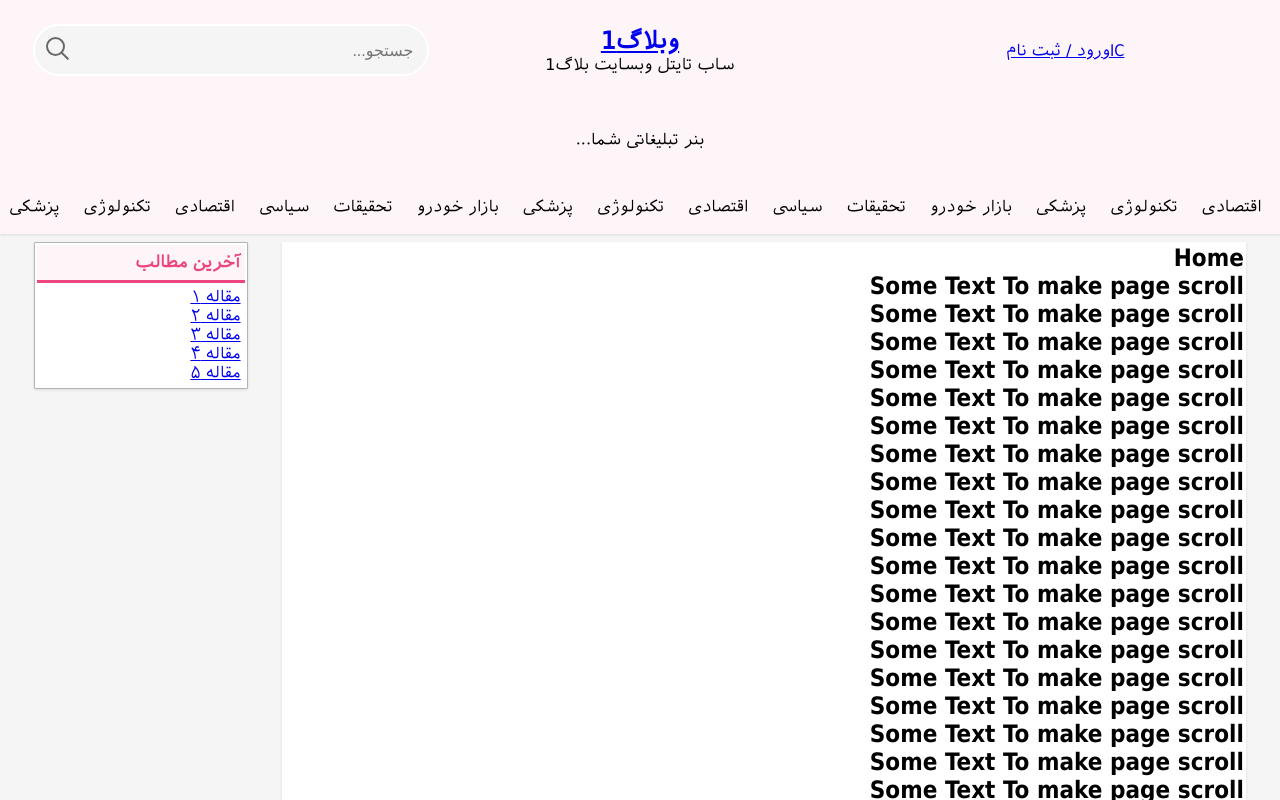
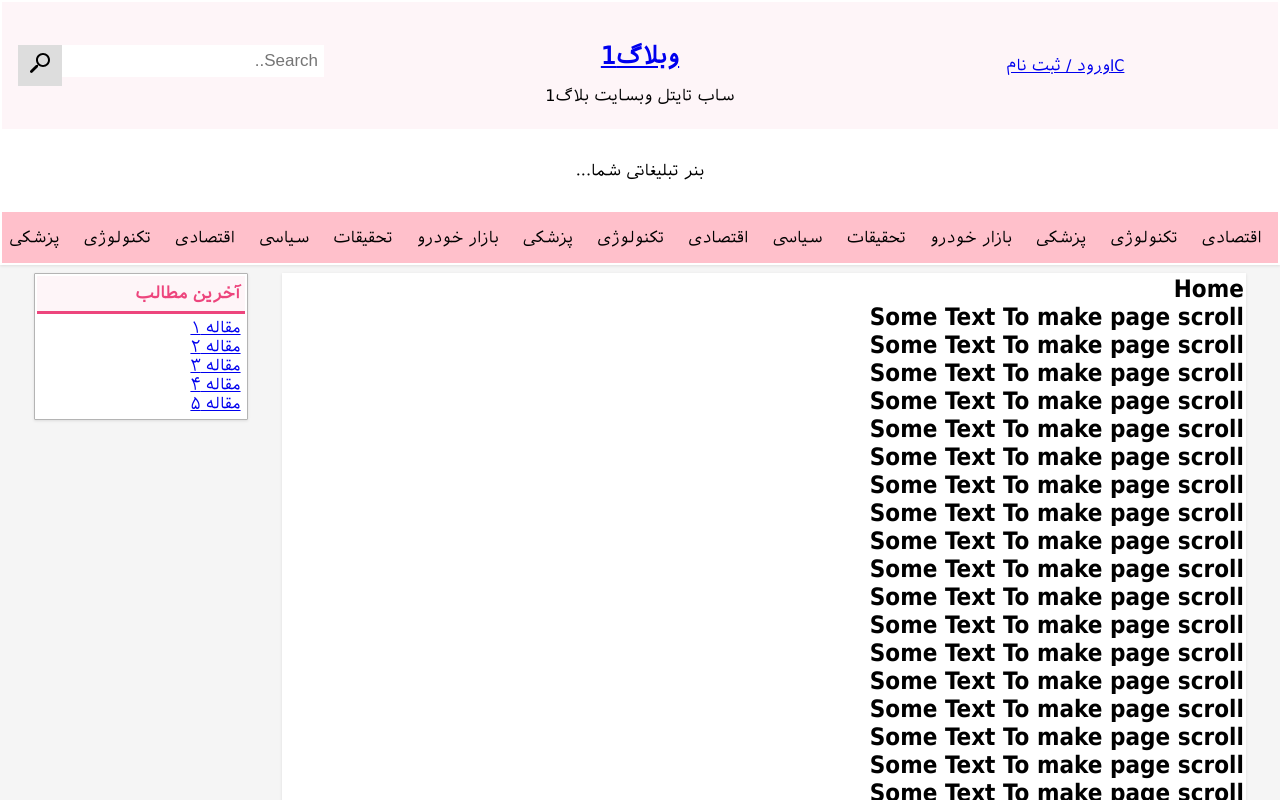
Before and after one commit to asgharale/blog1, a Vue app: page / in a window 1280 px wide. Shown: the top 800 px of the page. Built offline with nearby package versions, Linux system fonts and the light colour scheme.

Commit message:
after a while

```diff
--- a/package.json
+++ b/package.json
@@ -8,6 +8,11 @@
     "lint": "vue-cli-service lint"
   },
   "dependencies": {
+    "@fortawesome/fontawesome-svg-core": "^6.5.1",
+    "@fortawesome/free-brands-svg-icons": "^6.5.1",
+    "@fortawesome/free-regular-svg-icons": "^6.5.1",
+    "@fortawesome/free-solid-svg-icons": "^6.5.1",
+    "@fortawesome/vue-fontawesome": "^3.0.5",
     "core-js": "^3.8.3",
     "vue": "^3.2.13",
     "vue-router": "^4.0.3",
--- a/src/App.vue
+++ b/src/App.vue
@@ -4,22 +4,22 @@
       <div id="authopt" class="col-4 col-lg-1">
         <router-link to="/authenticate">
           <span>IC</span>
-          <span class="nico">ورود / ثبت نام</span>
+          <span class="lg-hide">ورود / ثبت نام</span>
         </router-link>
       </div>
       <div id="brand" class="col-4 col-md-12">
-        <router-link to="/"><h1>وبلاگ1</h1></router-link>
-        <p>ساب تایتل وبسایت بلاگ1</p>
+        <router-link id="brand-title" to="/"><h1 class="p3-vr">وبلاگ1</h1></router-link>
+        <p class="sub_title">ساب تایتل وبسایت بلاگ1</p>
      </div>
 
 
      <div class="col-4 col-lg-7 col-md-12" id="searchbar">
-        <form class="searchbar active p3-hr" action="search/">
-          <div class="input">
-            <input type="text" placeholder="جستجو..." name="q" id="searchfield">
-          </div>
-          <button class="searchicon"></button>
-        </form>
+        <div class="search-container">
+          <form>
+            <input  type="text" placeholder="Search.." name="search">
+            <button  type="submit"><img width="" src="./assets/icons/icsearch.svg"></button>
+          </form>
+        </div>
       </div>
     </header>
 
@@ -91,89 +91,56 @@
 @import './assets/variables.scss';
 
 
-// some css to make flex boxes be fully with each other
 #header{
+  vertical-align: middle;
+}
+#header > header{
   background-color: $lpri-color;
-  vertical-align: middle;
+}
+#header > #navbar{
+  background-color: pink;
 }
 #header > header > *{
   vertical-align: middle;
 }
-
 header.container-fluid{
   align-items: center;
 }
 
-.searchbar{
-  position: relative;
-  width: 360px;
-  height: 48px;
-  background-color: whitesmoke;
-  border-radius: 48px;
-  transition: 0.5;
-  box-shadow: 0 0 0 2px white;
-  overflow: hidden;
-}
-.searchbar .searchicon{
-  position: absolute;
+// STICKY NAV
+header.sticky{
+  position: fixed;
   top: 0;
-  left: 0;
-  width: 48px;
-  height: 48px;
-  border-radius: 48px;
-  cursor: pointer;
-  display: flex;
-  justify-content: center;
-  align-items: center;
-  z-index: 1000;
-  background-color: inherit;
-  box-shadow: none;
-  border: none;
-}
-.searchbar .searchicon:hover{
-  background-color: #ebe9e9;
-}
-.searchbar .searchicon:focus{
-  background-color: $lpri-color;
-}
-// searchicon
-.searchbar .searchicon::before{
-  content: '';
-  position: absolute;
-  width: 15px;
-  height: 15px;
-  border: 2.5px solid dimgray;
-  border-radius: 50%;
-  transform: translate(-4px,-4px);
-}
-.searchbar .searchicon::after{
-  content: '';
-  position: absolute;
-  width: 2px;
-  height: 10px;
-  background-color: dimgray;
-  transform: translate(6px,6px) rotate(315deg);
-  border-radius: 1rem;
+  width: 100%;
+  padding: 0!important;
+  margin: 0!important;
 }
 
-.searchbar .input{
-  position: relative;
-  width: 312px;
-  height: 48px;
-  display: flex;
-  align-items: center;
-  justify-content: center;
+header.sticky > #brand > .sub_title{
+  display: none;
 }
-.searchbar .input input{
-  position: absolute;
-  top: 0;
-  left:0;
-  width: 100%;
-  height: 100%;
+
+#searchbar .search-container{
+  padding-block: 4px;
+  float: left;
+}
+#searchbar input[type=text] {
+  padding: 6px;
+  font-size: 17px;
   border: none;
-  outline: none;
-  background-color: whitesmoke;
-  font-size: 16px;
+  width: 250px;
+}
+#searchbar .search-container button {
+  float: left;
+  padding: 6px 10px;
+  margin-left: 16px;
+  background: #ddd;
+  font-size: 17px;
+  border: none;
+  cursor: pointer;
+}
+#searchbar .search-container button:hover {
+  background: #ccc;
 }
 
 
@@ -189,6 +156,8 @@ header.container-fluid{
   padding: $s1;
   margin: 0 $s1;
 }
+
+
 #foot{
   background-color: #2d2d2d;
   color: $lgray-color;
@@ -217,10 +186,6 @@ header.container-fluid{
   #authopt{
     order: 1;
   }
-  #authopt > .nico{
-    display: block;
-    background-color: red;
-  }
   #searchbar{
     order: 2;
   }
--- a/src/assets/response.scss
+++ b/src/assets/response.scss
@@ -35,6 +35,10 @@
     .col-sm-10{flex-basis: 83.333%!important;}
     .col-sm-11{flex-basis: 91.666%!important;}
     .col-sm-12{flex-basis: 100%!important;}
+
+    // HIDE & SHOW
+    .sm-hide{display: none;}
+    .sm-show{display: block;}
 }
 
 // Small devices (landscape phones, less than 768px)
@@ -51,6 +55,10 @@
     .col-md-10{flex-basis: 83.333%!important;}
     .col-md-11{flex-basis: 91.666%!important;}
     .col-md-12{flex-basis: 100%!important;}
+
+    // HIDE & SHOW
+    .md-hide{display: none;}
+    .md-show{display: block;}
 }
 
 // Medium devices (tablets, less than 992px)
@@ -67,6 +75,10 @@
     .col-lg-10{flex-basis: 83.333%;}
     .col-lg-11{flex-basis: 91.666%;}
     .col-lg-12{flex-basis: 100%;}
+
+    // HIDE & SHOW
+    .lg-hide{display: none;}
+    .lg-show{display: block;}
 }
 
 // Large devices (desktops, less than 1200px)
@@ -83,6 +95,10 @@
     .col-xl-10{flex-basis: 83.333%;}
     .col-xl-11{flex-basis: 91.666%;}
     .col-xl-12{flex-basis: 100%;}
+
+    // HIDE & SHOW
+    .xl-hide{display: none;}
+    .xl-show{display: block;}
 }
 
 // X-Large devices (large desktops, less than 1400px)
@@ -99,4 +115,8 @@
     .col-xxl-10{flex-basis: 83.333%;}
     .col-xxl-11{flex-basis: 91.666%;}
     .col-xxl-12{flex-basis: 100%;}
+
+    // HIDE & SHOW
+    .xxl-hide{display: none;}
+    .xxl-show{display: block;}
 }
```
Also changed, not shown: 1 other file (tests, documents, lock files or other folders).
